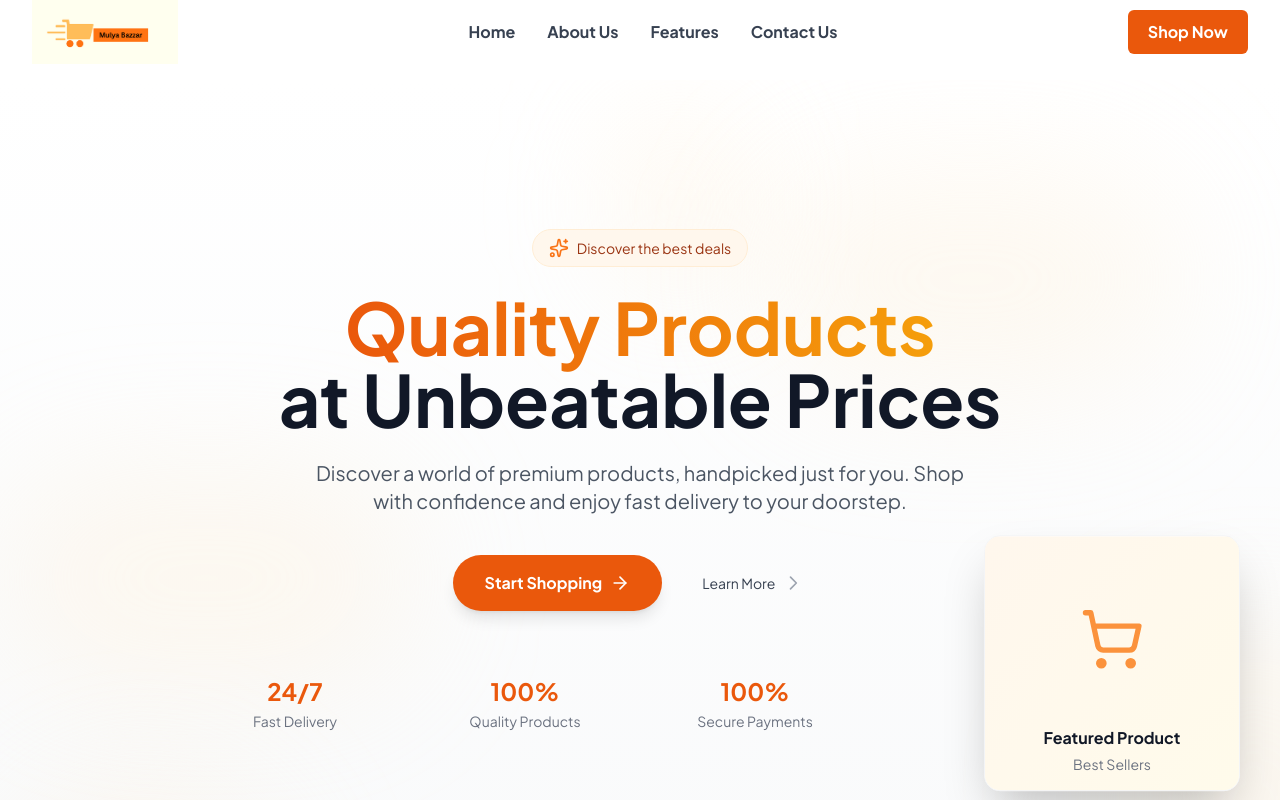
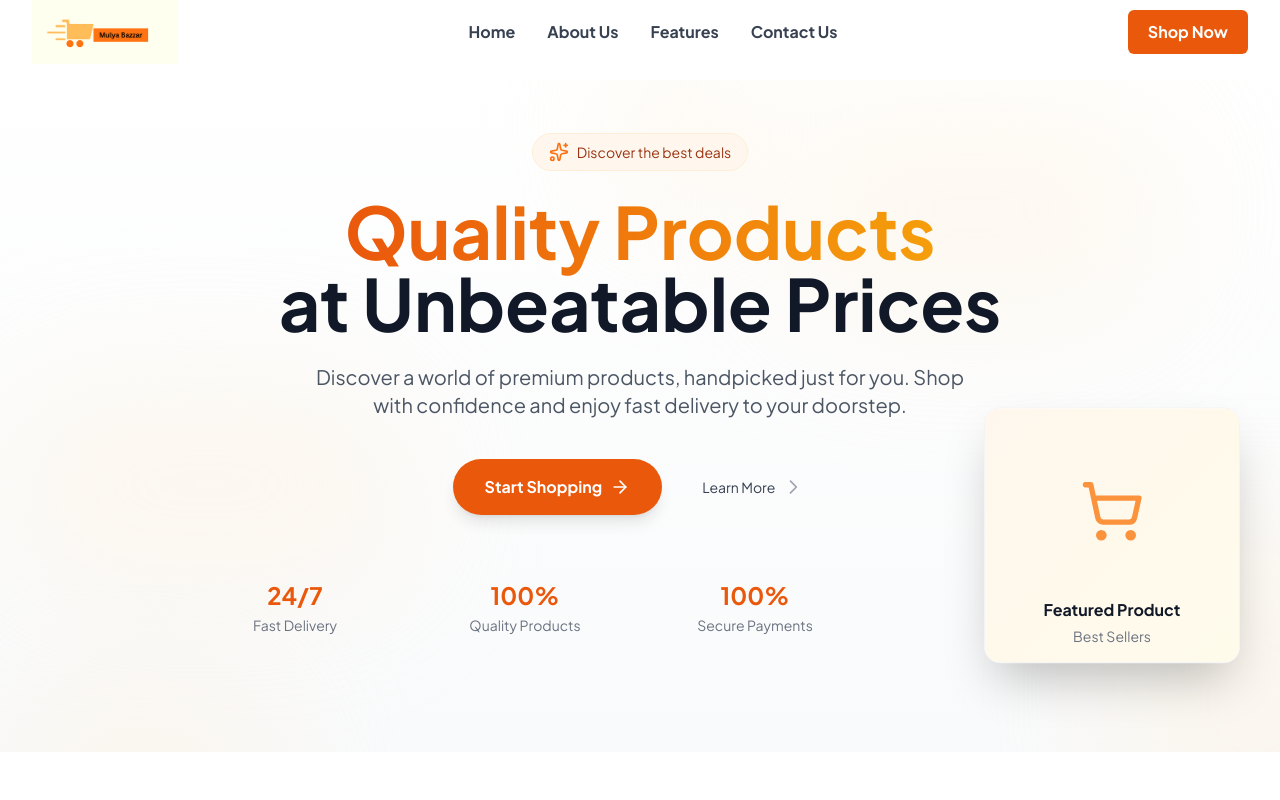
Before and after one commit to Pristine-Mind/mulya-bazzar, a Next.js app: page / in a window 1280 px wide. Shown: the top 800 px of the page. Built offline with nearby package versions, Linux system fonts and the light colour scheme.

Commit message:
Revamp Hero component

```diff
--- a/app/components/Hero.tsx
+++ b/app/components/Hero.tsx
@@ -42,7 +42,7 @@ const Hero = () => {
   return (
     <section
       id="home"
-      className="relative flex flex-col justify-center items-center min-h-screen text-center px-4 overflow-hidden bg-gradient-to-b from-white to-gray-50"
+      className="relative flex flex-col justify-center items-center min-h-[calc(100vh-4rem)] text-center px-4 pt-0 -mt-16 overflow-hidden bg-gradient-to-b from-white to-gray-50"
       ref={ref}
     >
       <div className="absolute inset-0 overflow-hidden">
```
